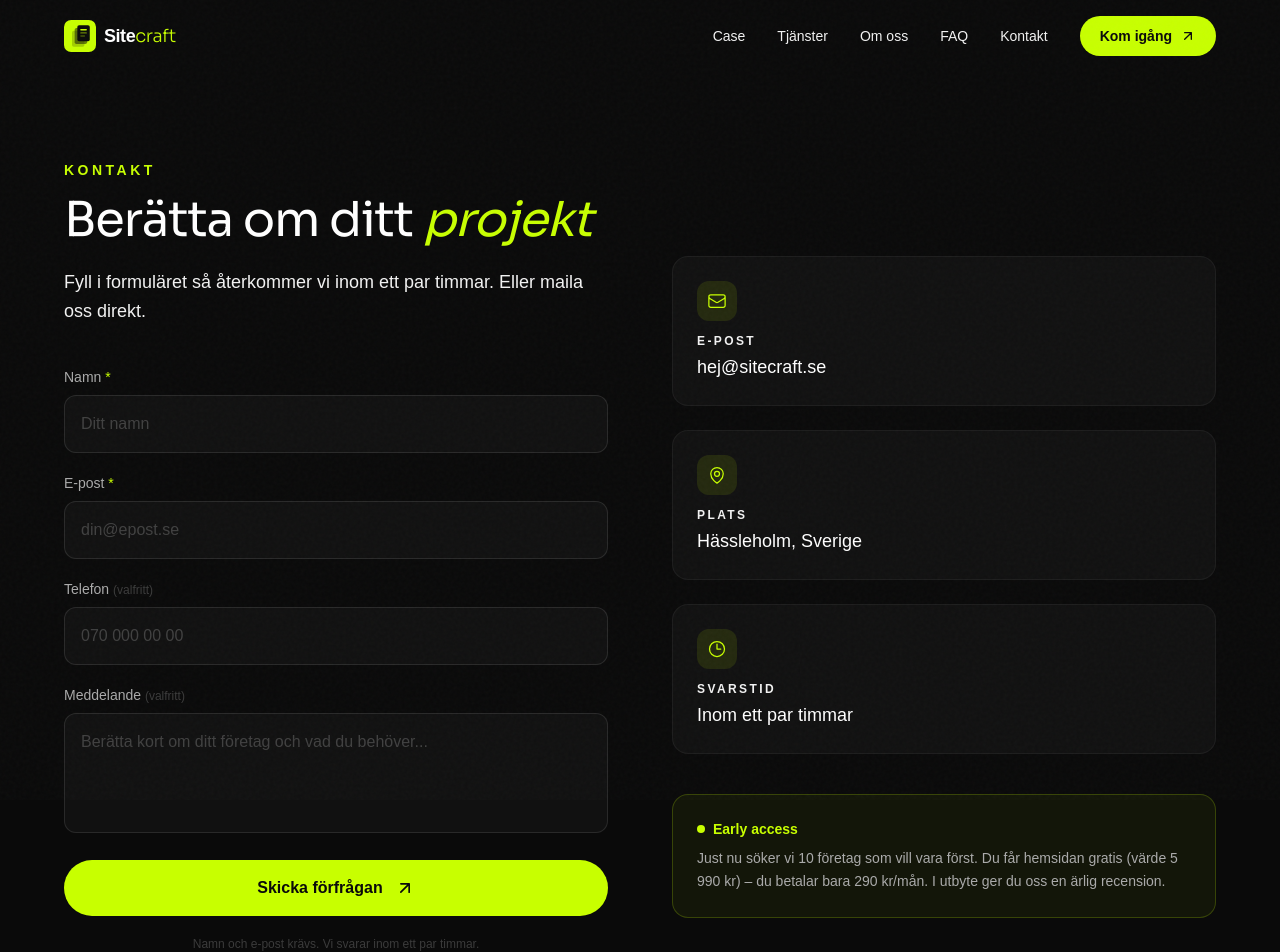
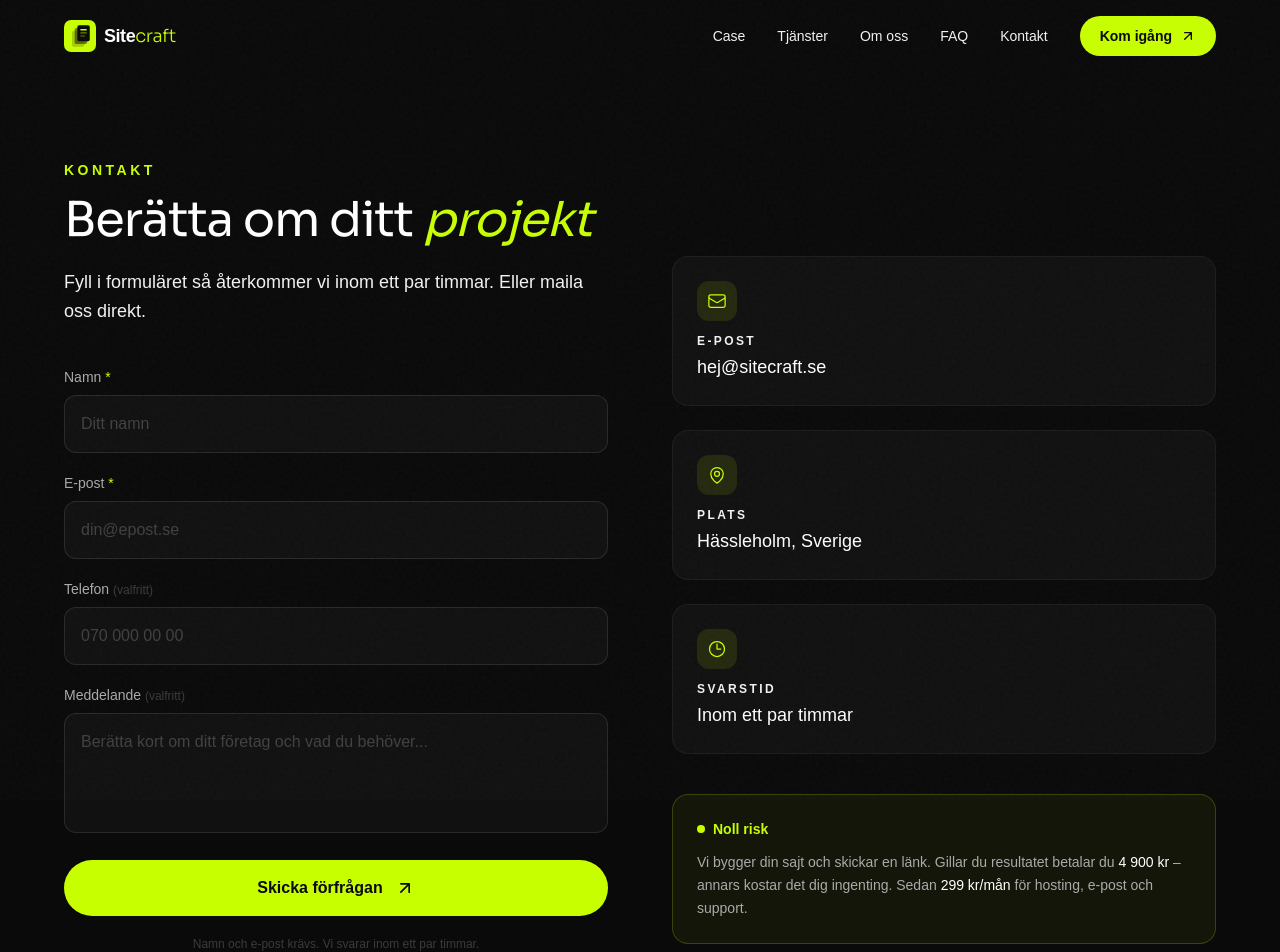
Before and after one commit to joelstolt/sitecraft, a Next.js app: page /kontakt in a window 1280 px wide. Shown: the top 952 px of the page. Built offline with nearby package versions, Linux system fonts and the light colour scheme; a web font is replaced by a local one.

Commit message:
Kontakt: uppdaterad inforuta

```diff
--- a/app/kontakt/page.tsx
+++ b/app/kontakt/page.tsx
@@ -43,15 +43,15 @@ export default function Kontakt() {
                 ))}
 
                 <div className="mt-4 rounded-2xl border border-[#c8ff00]/20 bg-[#c8ff00]/5 p-6">
-                  <div className="mb-2 flex items-center gap-2">
+                  <div className="mb-3 flex items-center gap-2">
                     <span className="relative flex h-2 w-2">
                       <span className="absolute inline-flex h-full w-full animate-ping rounded-full bg-[#c8ff00] opacity-75" />
                       <span className="relative inline-flex h-2 w-2 rounded-full bg-[#c8ff00]" />
                     </span>
-                    <span className="text-sm font-semibold text-[#c8ff00]">Early access</span>
+                    <span className="text-sm font-semibold text-[#c8ff00]">Noll risk</span>
                   </div>
                   <p className="text-sm text-[#aaa] leading-relaxed">
-                    Just nu söker vi 10 företag som vill vara först. Du får hemsidan gratis (värde 5 990 kr) – du betalar bara 290 kr/mån. I utbyte ger du oss en ärlig recension.
+                    Vi bygger din sajt och skickar en länk. Gillar du resultatet betalar du <span className="text-white font-medium">4 900 kr</span> – annars kostar det dig ingenting. Sedan <span className="text-white font-medium">299 kr/mån</span> för hosting, e-post och support.
                   </p>
                 </div>
               </div>
```
